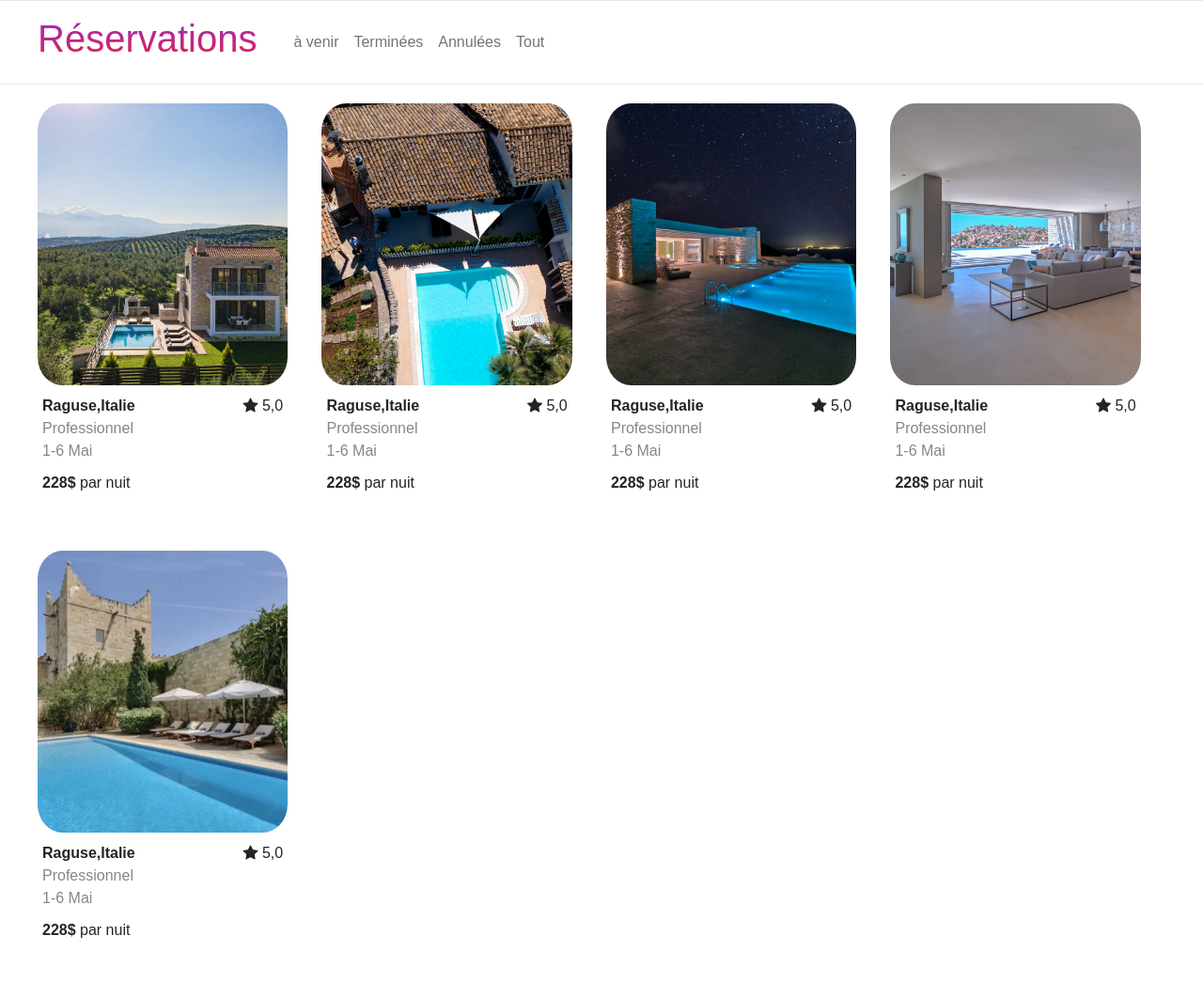
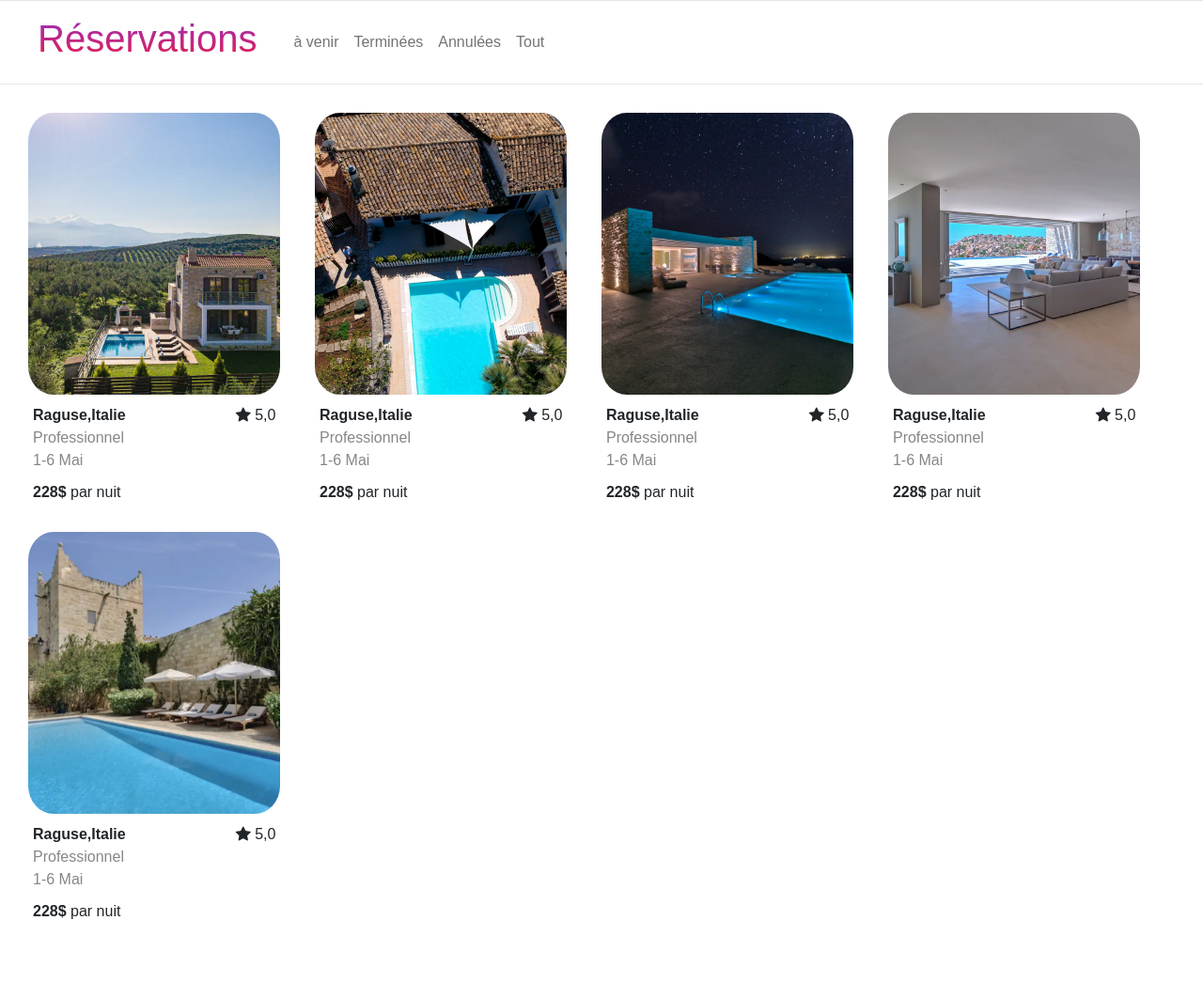
Before and after one commit to yasmine412/ProjetWeb, a Symfony app: template templates/reservation/Reservation.html.twig in a window 1280 px wide. Shown: the part 16-1078 px from the top of the page at 94% size. After the commit the page ends 994 px from the top, so only its background shows below. Run offline with Twig, Linux system fonts and the light colour scheme; the template is opened without the code that fills it, so the values that code supplies are empty; some libraries are stand-ins or nearby versions.

Commit message:
page reservation, login et inscription

```diff
--- a/public/style/card.css
+++ b/public/style/card.css
@@ -1,10 +1,7 @@
 .grand_conteneur{
     display: flex;
     gap: 3%;
-    margin-top: 20px;
-    margin-bottom: 60px;
-    margin-left:40px ;
-    margin-right: 30px;
+    margin: 30px;
     flex-wrap: wrap;
 
 }
```
